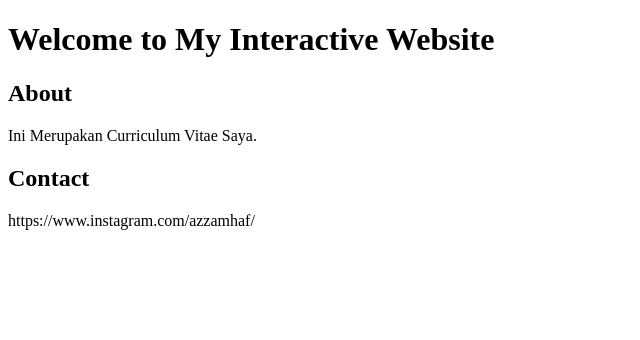
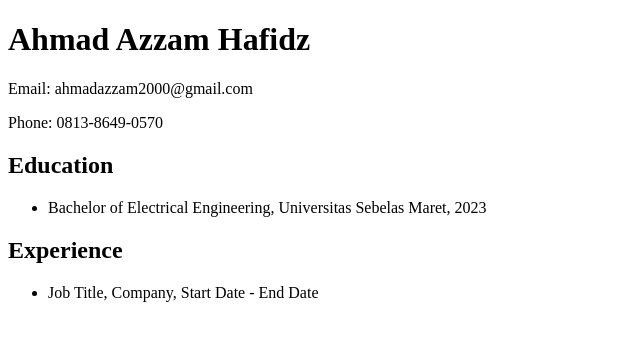
Before and after one commit to ahmadazzam22607/ahmadazzam22607.github.io, a plain HTML site: page index.html in a window 1280 px wide. Shown: the whole page, without its empty margins (0-640 px from the left). Drawn offline with Linux system fonts and the light colour scheme.

Commit message:
Update index.html

```diff
--- a/index.html
+++ b/index.html
@@ -1,34 +1,35 @@
 <!DOCTYPE html>
 <html>
 <head>
-  <title>Selamat Datang ke Website Saya</title>
+  <title>Ahmad Azzam Hafidz - Curriculum Vitae</title>
+  <!-- Add any CSS styling for your CV here (optional) -->
 </head>
 <body>
   <header>
-    <h1>Selamat Datang ke Website Saya</h1>
+    <h1>Ahmad Azzam Hafidz</h1>
+    <p>Email: ahmadazzam2000@gmail.com</p>
+    <p>Phone: 0813-8649-0570</p>
   </header>
 
-  <nav>
-    <!-- Navigation links go here -->
-  </nav>
-
   <main>
+    <!-- Add your CV sections here -->
     <section>
-      <h2>About</h2>
-      <p>Ini Merupakan Curriculum Vitae Saya.</p>
+      <h2>Education</h2>
+      <ul>
+        <li>Bachelor of Electrical Engineering, Universitas Sebelas Maret, 2023</li>
+        <!-- Add more education details if needed -->
+      </ul>
     </section>
 
     <section>
-      <h2>Contact</h2>
-      <p>https://www.instagram.com/azzamhaf/</p>
+      <h2>Experience</h2>
+      <ul>
+        <li>Job Title, Company, Start Date - End Date</li>
+        <!-- Add more experience details if needed -->
+      </ul>
     </section>
+
+    <!-- Add more sections like Skills, Projects, Certifications, etc. -->
   </main>
-
-  <footer>
-    <!-- Footer content goes here -->
-  </footer>
-
-  <!-- Include your JavaScript file here -->
-  <script src="script.js"></script>
 </body>
 </html>
```
